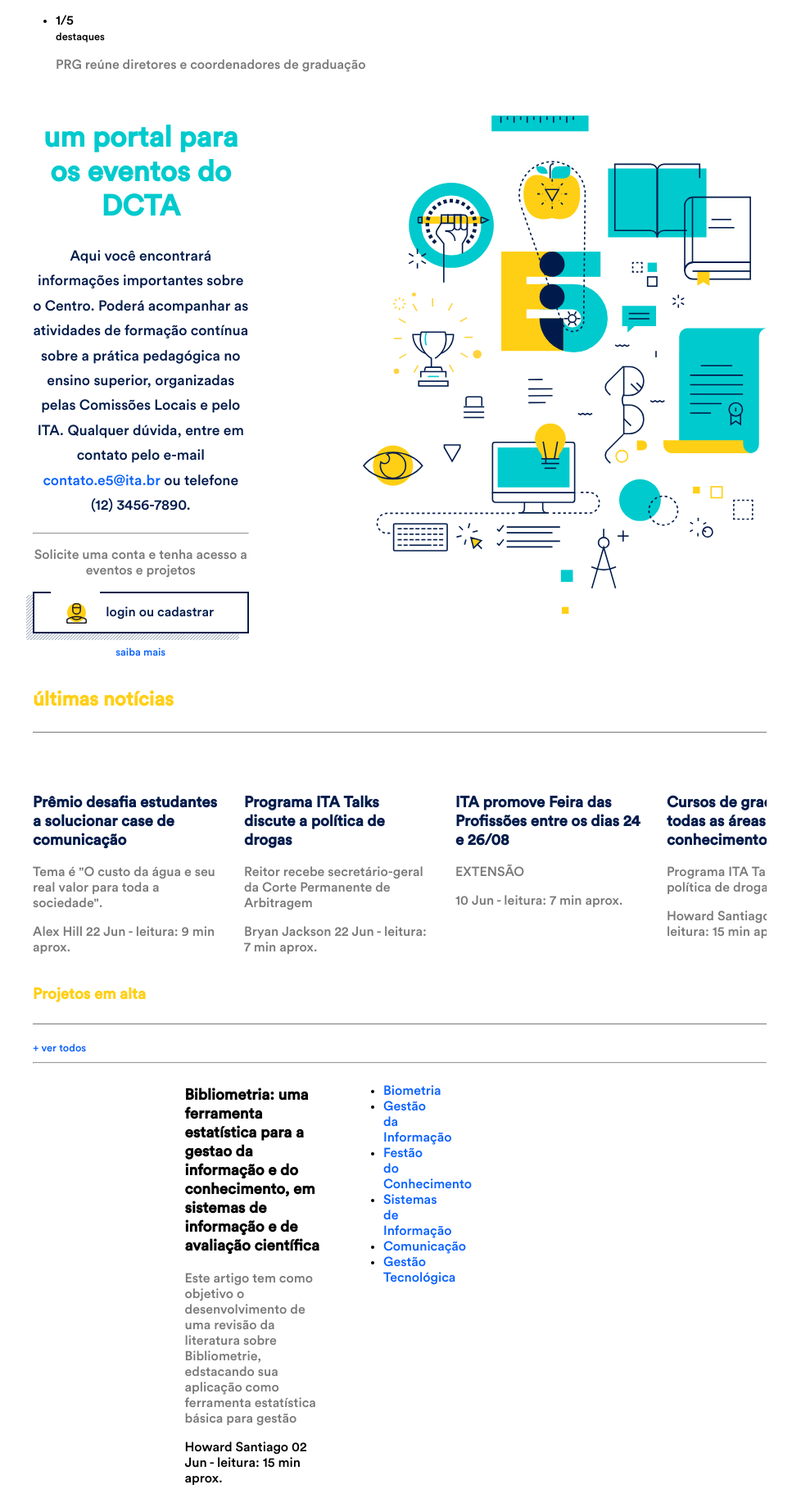
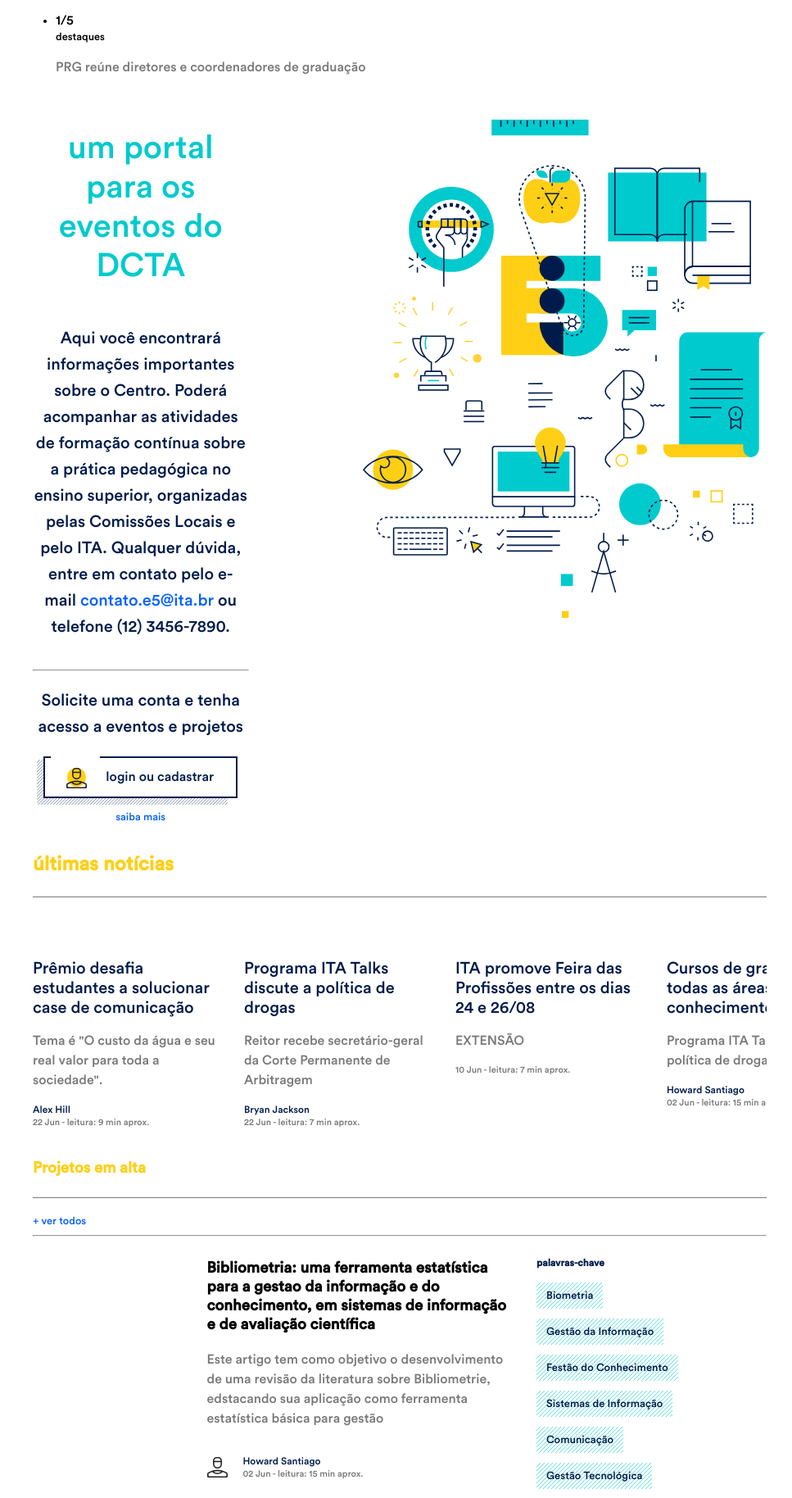
Before and after one commit to alegalliard/E5, a PHP site: page / in a window 1280 px wide. Shown: the part 104-1932 px from the top of the page at 82% size, without its empty margins (152-1119 px from the left). Run offline with PHP 8.4, Linux system fonts and the light colour scheme.

Commit message:
All index

```diff
--- a/css/main.css
+++ b/css/main.css
@@ -2,9 +2,10 @@
   border: 2px solid #001B4B;
   color: #001B4B;
   background-color: white;
-  width: 100%;
+  width: 90%;
   padding: 12px 15px;
   position: relative;
+  margin: 0 auto;
   cursor: pointer; }
   .btn-line:hover {
     border: 2px solid #FFCF15; }
@@ -485,12 +486,25 @@ a {
 
 .teal-title {
   color: #00CACD;
-  font-size: 2.2rem; }
+  font-size: 40px;
+  line-height: 48px;
+  font-family: "Circular";
+  font-weight: 500;
+  margin-bottom: 48px; }
 
 .e6-desc {
   text-align: center;
-  font-size: 1.1rem;
-  line-height: 1.9rem;
+  font-family: "Circular";
+  font-size: 20px;
+  line-height: 32px;
+  color: #001B4B;
+  margin-bottom: 36px; }
+
+.e6-bold {
+  font-family: "Circular";
+  font-size: 20px;
+  line-height: 32px;
+  font-weight: 500;
   color: #001B4B; }
 
 .mini-a {
@@ -503,11 +517,56 @@ a {
   padding-bottom: 1.5rem;
   border-bottom: #797979 1px solid; }
 
-.h4-title {
-  color: #001B4B; }
+.h3-title {
+  color: #001B4B;
+  font-family: "Circular";
+  font-weight: 500;
+  font-size: 20px;
+  line-height: 24px;
+  margin-bottom: 16px; }
 
 p {
-  color: #797979; }
+  color: #797979;
+  font-family: "Circular";
+  font-size: 16px;
+  line-height: 24px; }
+
+.caption {
+  color: #001B4B;
+  font-family: "Circular";
+  font-size: 12px;
+  line-height: 16px; }
+
+.subcaption {
+  color: #797979;
+  font-family: "Circular";
+  font-size: 11px;
+  line-height: 16px; }
+
+.info-box .caption, .info-box .subcaption {
+  display: block; }
+.info-box.side-icon i {
+  margin-right: 15px; }
+.info-box.side-icon p {
+  display: inline-block;
+  vertical-align: middle;
+  max-width: 60%;
+  width: calc(100% - 60px); }
+
+.tags {
+  padding: 0;
+  margin: 0; }
+  .tags .tag {
+    margin-right: 12px;
+    margin-bottom: 12px;
+    display: inline-block; }
+  .tags a {
+    padding: 8px 12px;
+    display: block;
+    color: #001B4B;
+    background-image: url(../img/pattern-azul.svg);
+    background-size: 40px;
+    font-size: 13px; }
 
 .container {
   margin: 0 auto;
--- a/inc/home/block2.php
+++ b/inc/home/block2.php
@@ -1,12 +1,12 @@
-      <div class="container">
-<section class="row">
+<div class="container">
+    <section class="row">
        <article class="col s5 text-center">
            <h1 class="teal-title">um portal para os eventos do DCTA</h1>
            <p class="e6-desc">Aqui você encontrará informações importantes sobre o Centro. Poderá acompanhar as atividades de formação contínua sobre a prática pedagógica no ensino superior, organizadas pelas Comissões Locais e pelo ITA. Qualquer dúvida, entre em contato pelo e-mail <a href="mailto:contato.e5@ita.br">contato.e5@ita.br</a> ou telefone (12) 3456-7890.</p>
 
            <hr class="snake">
 
-           <p>Solicite uma conta e tenha acesso a eventos e projetos</p>
+           <p class="e6-bold">Solicite uma conta e tenha acesso a eventos e projetos</p>
 
            <button type="button" class="btn-line">
                <span class="ic-sun"><i class="ic-login"></i></span>
@@ -20,5 +20,5 @@
           src="img/ilustra-principal.svg"
           alt="Organograma ilustrativo">
         </figure>
-</section>
-    </div>
+    </section>
+</div>
--- a/inc/home/block3.php
+++ b/inc/home/block3.php
@@ -6,62 +6,62 @@
     <ul>
         <li class="news-box">
            <figure><img src="" alt=""></figure>
-           <h3 class="h4-title">Prêmio desafia estudantes a solucionar case de comunicação</h3>
+           <h3 class="h3-title">Prêmio desafia estudantes a solucionar case de comunicação</h3>
            <p>Tema é "O custo da água e seu real valor para toda a sociedade".</p>
 
            <p class="info-box">
                <i class="ic-user"></i>
-               <span class="author">Alex Hill</span>
-               <time class="date">22 Jun - leitura: 9 min aprox.</time>
+               <span class="author caption">Alex Hill</span>
+               <time class="date subcaption">22 Jun - leitura: 9 min aprox.</time>
            </p>
         </li>
 
         <li class="news-box">
            <figure><img src="" alt=""></figure>
-           <h3 class="h4-title">Programa ITA Talks discute a política de drogas</h3>
+           <h3 class="h3-title">Programa ITA Talks discute a política de drogas</h3>
            <p>Reitor recebe secretário-geral da Corte Permanente de Arbitragem</p>
 
            <p class="info-box">
                <i class="ic-user ic-tiny"></i>
-               <span class="author">Bryan Jackson</span>
-               <time class="date">22 Jun - leitura: 7 min aprox.</time>
+               <span class="author caption">Bryan Jackson</span>
+               <time class="date subcaption">22 Jun - leitura: 7 min aprox.</time>
            </p>
         </li>
 
 
         <li class="news-box">
            <figure><img src="" alt=""></figure>
-           <h3 class="h4-title">ITA promove Feira das Profissões entre os dias 24 e 26/08</h3>
+           <h3 class="h3-title">ITA promove Feira das Profissões entre os dias 24 e 26/08</h3>
            <p>EXTENSÃO</p>
 
            <p class="info-box">
                <i class="ic-user ic-tiny"></i>
-               <span class="author"></span>
-               <time class="date">10 Jun - leitura: 7 min aprox.</time>
+               <span class="author caption"></span>
+               <time class="date subcaption">10 Jun - leitura: 7 min aprox.</time>
            </p>
         </li>
 
         <li class="news-box">
            <figure><img src="" alt=""></figure>
-           <h3 class="h4-title">Cursos de graduação em todas as áreas do conhecimento</h3>
+           <h3 class="h3-title">Cursos de graduação em todas as áreas do conhecimento</h3>
            <p>Programa ITA Talks discute a política de drogas.</p>
 
            <p class="info-box">
                <i class="ic-user ic-tiny"></i>
-               <span class="author">Howard Santiago</span>
-               <time class="date">02 Jun - leitura: 15 min aprox.</time>
+               <span class="author caption">Howard Santiago</span>
+               <time class="date subcaption">02 Jun - leitura: 15 min aprox.</time>
            </p>
         </li>
 
         <li class="news-box">
            <figure><img src="" alt=""></figure>
-           <h3 class="h4-title">Cursos de graduação em todas as áreas do conhecimento</h3>
+           <h3 class="h3-title">Cursos de graduação em todas as áreas do conhecimento</h3>
            <p>Programa ITA Talks discute a política de drogas.</p>
 
            <p class="info-box">
                <i class="ic-user ic-tiny"></i>
-               <span class="author">Howard Santiago</span>
-               <time class="date">02 Jun - leitura: 15 min aprox.</time>
+               <span class="author caption">Howard Santiago</span>
+               <time class="date subcaption">02 Jun - leitura: 15 min aprox.</time>
            </p>
         </li>
 
--- a/inc/home/block4.php
+++ b/inc/home/block4.php
@@ -7,22 +7,25 @@
         <?php
         for($i=0; $i < 5; $i++){ ?>
 
-        <article class="col s12">
+        <article class="row">
             <figure class="col s3">
                 <img src="" alt="">
             </figure>
 
-            <div class="col s5">
+            <div class="col s7">
                 <h3 class="">Bibliometria: uma ferramenta estatística para a gestao da informação e do conhecimento, em sistemas de informação e de avaliação científica</h3>
                 <p>Este artigo tem como objetivo o desenvolvimento de uma revisão da literatura sobre Bibliometrie, edstacando sua aplicação como ferramenta estatística básica para gestão</p>
-                <footer class="info-box">
-                   <i class="ic-user"></i>
-                   <span class="author">Howard Santiago</span>
-                   <time class="date">02 Jun - leitura: 15 min aprox.</time>
+                <footer class="info-box side-icon">
+                   <i class="ic-login"></i>
+                   <p>
+                       <span class="author caption">Howard Santiago</span>
+                       <time class="date subcaption">02 Jun - leitura: 15 min aprox.</time>
+                   </p>
                </footer>
             </div>
 
-            <aside class="col s3">
+            <aside class="col s5">
+               <h4 class="caption">palavras-chave</h4>
                 <ul class="tags">
                     <li class="tag"><a href="">Biometria</a></li>
                     <li class="tag"><a href="">Gestão da Informação</a></li>
--- a/inc/home/block5.php
+++ b/inc/home/block5.php
@@ -15,8 +15,8 @@
                <i class=""></i>
            </div>
            <p class="">
-              <time class="">sexta-feira, 18 de agosto às 10 - 12 p.m.</time>
-               <small class="">daqui 5 dias</small>
+              <time class="caption">sexta-feira, 18 de agosto às 10 - 12 p.m.</time>
+               <small class="subcaption">daqui 5 dias</small>
            </p>
 
 
@@ -24,8 +24,8 @@
                <i class=""></i>
            </div>
            <p class="">
-              <b class="">auditório Mal. Benedito Miller</b>
-               <small class="">rua das Acácias, n 855 <a href="" class="">mostrar no mapa</a></small>
+              <b class="caption">auditório Mal. Benedito Miller</b>
+               <small class="subcaption">rua das Acácias, n 855 <a href="" class="">mostrar no mapa</a></small>
            </p>
 
 
@@ -33,8 +33,8 @@
                <i class=""></i>
            </div>
            <p class="">
-              <b class="">Lucille Delgado</b>
-               <small class="">professora doutora em comortamento pela UNICAMP</small>
+              <b class="caption">Lucille Delgado</b>
+               <small class="subcaption">professora doutora em comortamento pela UNICAMP</small>
            </p>
            <hr>
 
@@ -62,8 +62,8 @@
                   <div class="event-block">
                     <span class=""></span>
                     <h5 class="">Escola de Educação Física promove seminário de Ética</h5>
-                    <span class=""><i class=""></i> 10-12 pm</span>
-                    <span class=""><i class=""></i> Espaço Benedito Miller de apoio</span>
+                    <span class="caption"><i class=""></i> 10-12 pm</span>
+                    <span class="subcaption"><i class=""></i> Espaço Benedito Miller de apoio</span>
                   </div>
                   <div class="aside-box">
                       <i class=""></i>
--- a/sass/components/_buttons.scss
+++ b/sass/components/_buttons.scss
@@ -2,9 +2,10 @@
     border: 2px solid $azulEscuro;
     color: $azulEscuro;
     background-color: white;
-    width: 100%;
+    width: 90%;
     padding: 12px 15px;
     position: relative;
+    margin: 0 auto;
     cursor: pointer;
     &:hover{
         border: 2px solid $amarelo;
--- a/sass/components/_texts.scss
+++ b/sass/components/_texts.scss
@@ -6,13 +6,27 @@ a{
 
 .teal-title{
     color: $azulClaro;
-    font-size: 2.2rem;
+    font-size: 40px;
+    line-height: 48px;
+    font-family: "Circular";
+    font-weight: 500;
+    margin-bottom: 48px;
 }
 
 .e6-desc{
     text-align: center;
-    font-size: 1.1rem;
-    line-height: 1.9rem;
+    font-family: "Circular";
+    font-size: 20px;
+    line-height: 32px;
+    color: $azulEscuro;
+    margin-bottom: 36px;
+}
+
+.e6-bold{
+    font-family: "Circular";
+    font-size: 20px;
+    line-height: 32px;
+    font-weight: 500;
     color: $azulEscuro;
 }
 
@@ -28,10 +42,70 @@ a{
     border-bottom: $cinza 1px solid;
 }
 
-.h4-title{
+.h3-title{
     color:$azulEscuro;
+    font-family: "Circular";
+    font-weight: 500;
+    font-size: 20px;
+    line-height: 24px;
+    margin-bottom: 16px;
 }
 
 p{
     color: $cinza;
+    font-family: "Circular";
+    font-size: 16px;
+    line-height: 24px;
 }
+
+.caption{
+    color: $azulEscuro;
+    font-family: "Circular";
+    font-size: 12px;
+    line-height: 16px;
+
+}
+.subcaption{
+    color: $cinza;
+    font-family: "Circular";
+    font-size: 11px;
+    line-height: 16px;
+}
+
+.info-box{
+    .caption, .subcaption{
+        display: block
+    }
+
+    &.side-icon{
+        i{
+            margin-right: 15px;
+        }
+        p{
+            display: inline-block;
+            vertical-align: middle;
+            max-width: 60%;
+            width: calc(100% - 60px);
+        }
+    }
+}
+
+.tags{
+    padding: 0;
+    margin: 0;
+
+    .tag{
+      margin-right: 12px;
+        margin-bottom: 12px;
+        display: inline-block;
+    }
+
+    a{
+        padding: 8px 12px;
+        display: block;
+        color: $azulEscuro;
+        background-image: $patternAzul;
+        background-size: 40px;
+        font-size: 13px;
+    }
+}
```
Also changed, not shown: sass/components/_icons.scss (line endings or trailing spaces), 1 other file.
